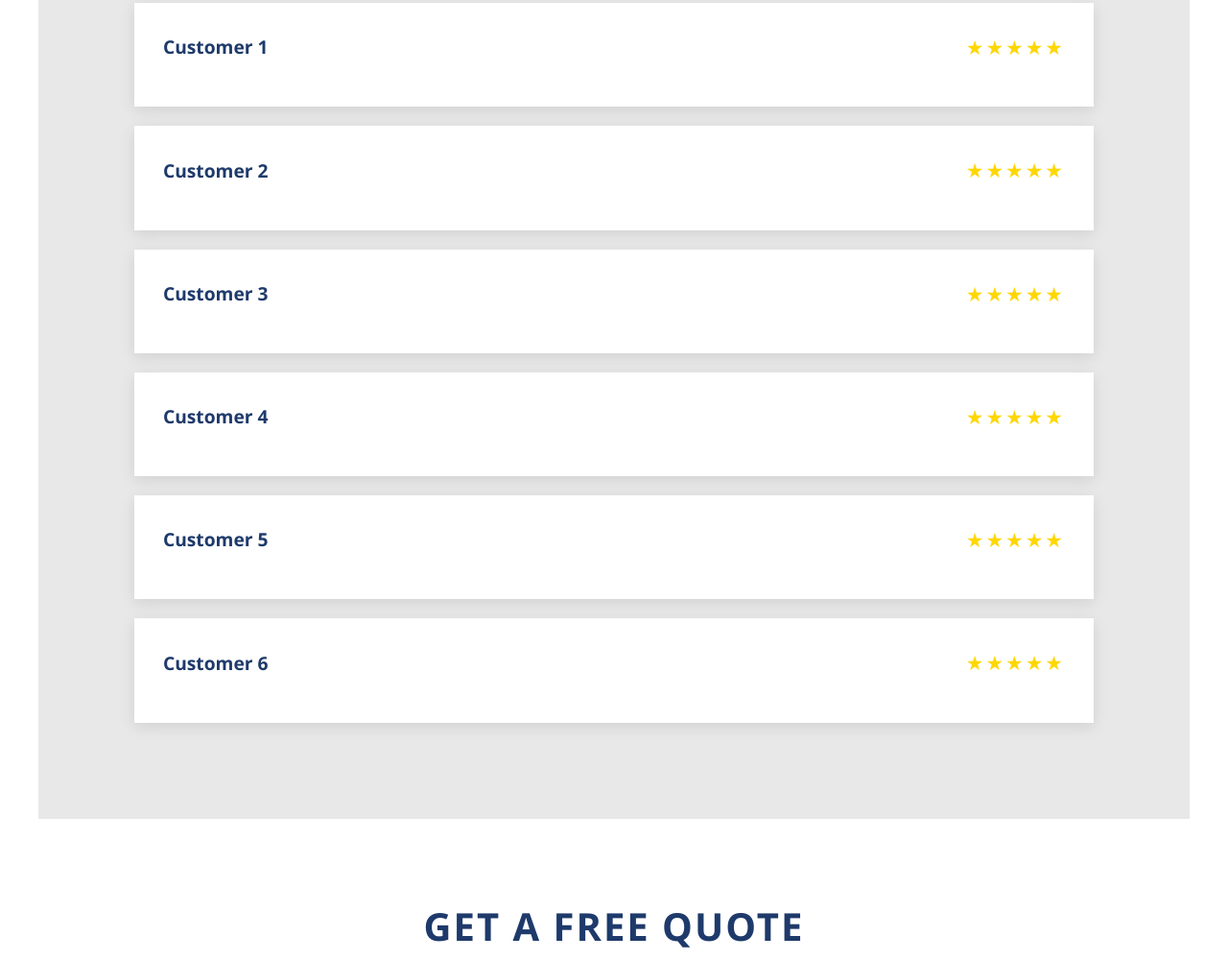
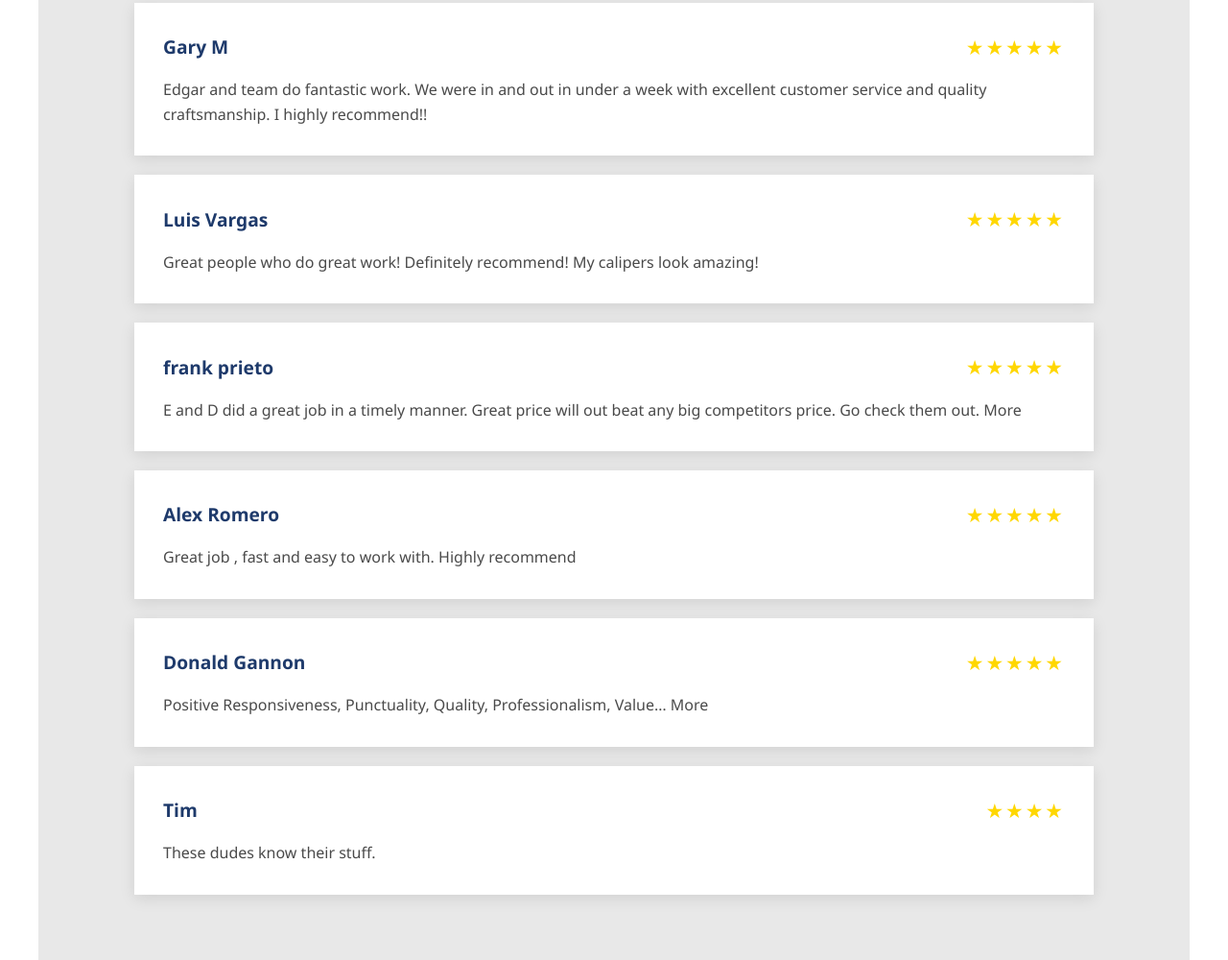
Before and after one commit to JamesBrownR/E-D-COLLISION, a plain HTML site: page index.html in a window 1280 px wide. Shown: the part 3595-4595 px from the top of the page at 96% size. Drawn offline with Linux system fonts and the light colour scheme.

Commit message:
Update index.html

```diff
--- a/index.html
+++ b/index.html
@@ -714,14 +714,37 @@
     <script>
         // Reviews Array - EASY TO ADD MORE REVIEWS HERE
         const reviews = [
-            { name: "Customer 1", rating: 5, body: "" },
-            { name: "Customer 2", rating: 5, body: "" },
-            { name: "Customer 3", rating: 5, body: "" },
-            { name: "Customer 4", rating: 5, body: "" },
-            { name: "Customer 5", rating: 5, body: "" },
-            { name: "Customer 6", rating: 5, body: "" }
-        ];
-
+    {
+        "name": "Gary M",
+        "rating": 5,
+        "body": "Edgar and team do fantastic work. We were in and out in under a week with excellent customer service and quality craftsmanship. I highly recommend!!"
+    },
+    {
+        "name": "Luis Vargas",
+        "rating": 5,
+        "body": "Great people who do great work! Definitely recommend! My calipers look amazing!"
+    },
+    {
+        "name": "frank prieto",
+        "rating": 5,
+        "body": "E and D did a great job in a timely manner. Great price will out beat any big competitors price. Go check them out. More"
+    },
+    {
+        "name": "Alex Romero",
+        "rating": 5,
+        "body": "Great job , fast and easy to work with. Highly recommend"
+    },
+    {
+        "name": "Donald Gannon",
+        "rating": 5,
+        "body": "Positive Responsiveness, Punctuality, Quality, Professionalism, Value… More"
+    },
+    {
+        "name": "Tim",
+        "rating": 4,
+        "body": "These dudes know their stuff."
+    }
+];
         const reviewsPerPage = 6;
         let currentlyShowing = 0;
 
```
